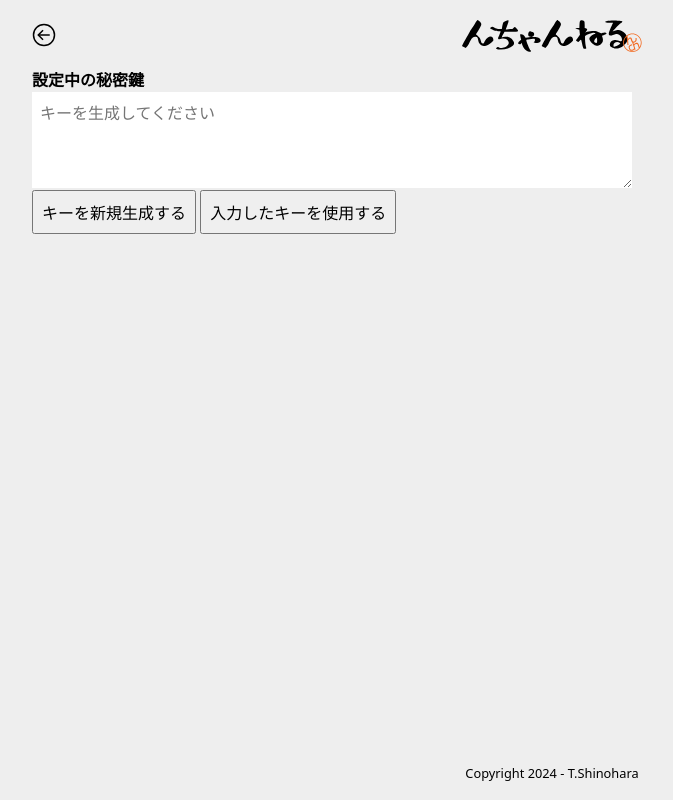
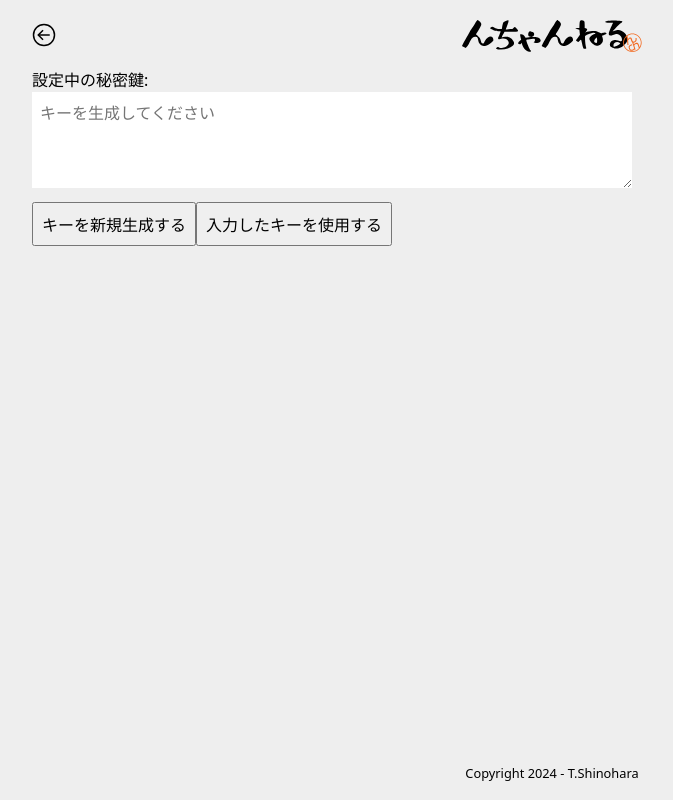
Before and after one commit to ShinoharaTa/nchan, a SvelteKit app: page /settings/keys in a window 1280 px wide. Shown: the whole page, without its empty margins (88-761 px from the left). Built offline with nearby package versions, Linux system fonts and the light colour scheme; what @nostr-fetch/adapter-nostr-tools, nostr-fetch, nostr-tools, rx-nostr would draw is missing.

Commit message:
Fixed layout

```diff
--- a/src/routes/settings/keys/+page.svelte
+++ b/src/routes/settings/keys/+page.svelte
@@ -49,26 +49,21 @@
     <img src="/blank.svg" alt="" height="24px" />
   </div>
 </NavigationBar>
-
-<div class="container">
-  <section>
-    <h4>設定中の秘密鍵</h4>
 <div>
+  <label>
+    設定中の秘密鍵:<br>
     <textarea
       bind:value={nsec}
       placeholder="キーを生成してください"
-        class="w-100"
-        rows="3"
     ></textarea>
-    </div>
+  </label>
   <div>
     {#if expireString}
       有効期限：{format(subDays(parseISO(expireString), 1), "yyyy/MM/dd")}
     {/if}
   </div>
-    <div>
+  <div class="flex">
     <button on:click={onClickGenerateKey}>キーを新規生成する</button>
     <button on:click={onClickSetOriginalKey}>入力したキーを使用する</button>
   </div>
-  </section>
 </div>
```
Lines whose indentation alone changed are shown as unchanged.
